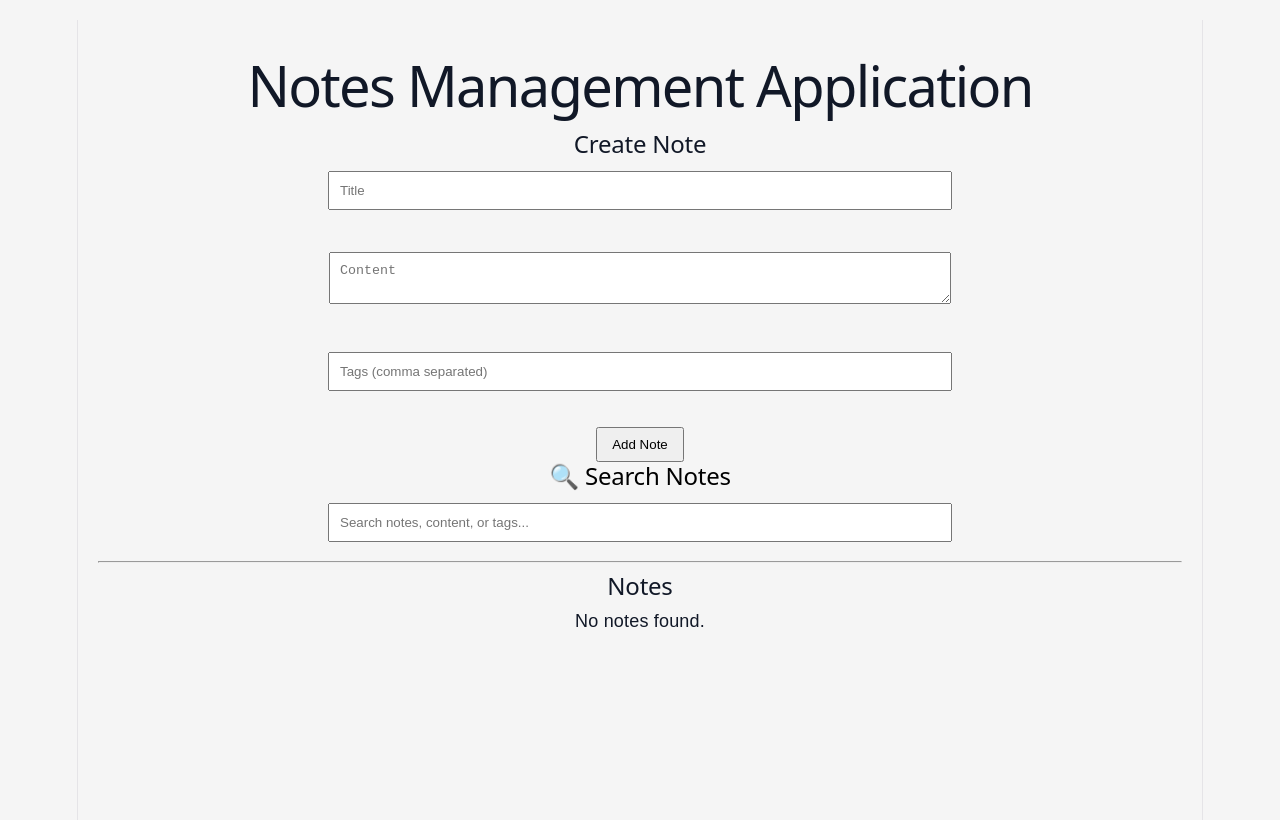
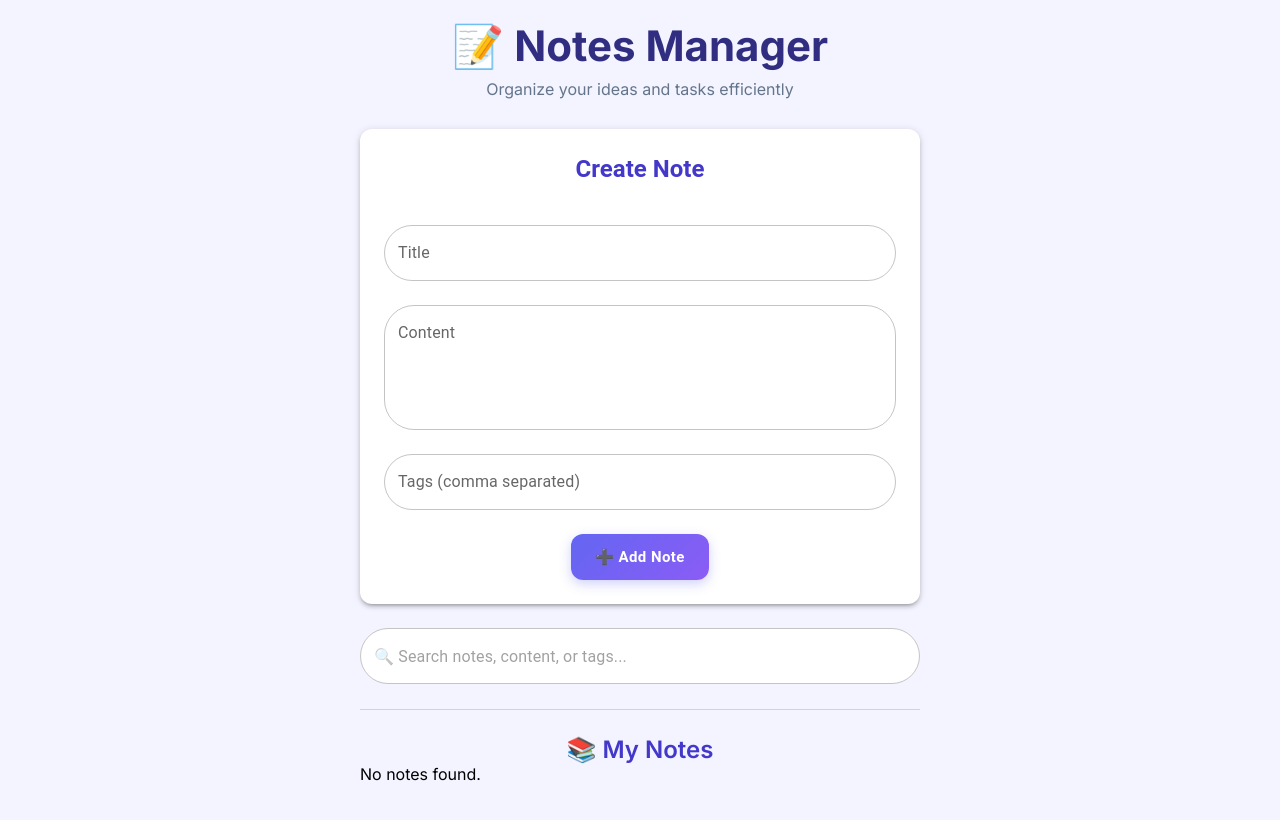
Before and after one commit to Manohari-JV/notes-management-app, a React (Vite) app: page / in a window 1280 px wide. Shown: the top 820 px of the page. Built offline with nearby package versions, Linux system fonts and the light colour scheme.

Commit message:
Implement core notes management features

```diff
--- a/index.html
+++ b/index.html
@@ -3,6 +3,9 @@
   <head>
     <meta charset="UTF-8" />
     <link rel="icon" type="image/svg+xml" href="/favicon.svg" />
+    <link rel="preconnect" href="https://fonts.googleapis.com">
+<link rel="preconnect" href="https://fonts.gstatic.com" crossorigin>
+<link href="https://fonts.googleapis.com/css2?family=Inter:wght@400;500;600;700&display=swap" rel="stylesheet">
     <meta name="viewport" content="width=device-width, initial-scale=1.0" />
     <title>notes-app</title>
   </head>
--- a/package.json
+++ b/package.json
@@ -10,6 +10,10 @@
     "preview": "vite preview"
   },
   "dependencies": {
+    "@emotion/react": "^11.14.0",
+    "@emotion/styled": "^11.14.1",
+    "@mui/icons-material": "^9.1.1",
+    "@mui/material": "^9.1.1",
     "react": "^19.2.6",
     "react-dom": "^19.2.6",
     "uuid": "^14.0.0"
--- a/src/App.css
+++ b/src/App.css
@@ -1,41 +1,145 @@
 body {
-  font-family: Arial, sans-serif;
-  background: #f5f5f5;
+  font-family: "Inter", sans-serif;
+  background: #f3f4ff;
   margin: 0;
-  padding: 20px;
+  min-height: 100vh;
+  overflow-x: hidden;
 }
+
+/* Header */
+
+h1 {
+  font-size: 42px;
+  font-weight: 800;
+  color: #312e81;
+  text-align: center;
+  margin-bottom: 8px;
+}
+
+.subtitle {
+  text-align: center;
+  color: #64748b;
+  font-size: 16px;
+  margin-bottom: 30px;
+}
+
+h2 {
+  font-size: 24px;
+  font-weight: 600;
+  color: #4338ca;
+}
+
+h3 {
+  font-size: 22px;
+  font-weight: 700;
+}
+
+/* Inputs */
 
 input,
 textarea {
   width: 100%;
-  max-width: 600px;
-  padding: 10px;
-  margin-top: 5px;
-  margin-bottom: 10px;
+  box-sizing: border-box;
+  font-size: 14px;
 }
 
-button {
+/* Search Bar */
+
+.MuiOutlinedInput-root {
+  background: white;
+  border-radius: 30px !important;
+}
+
+/* Note Cards */
+
+.note-card {
+  background: white;
+  border-radius: 18px;
+  padding: 24px;
+  margin-top: 20px;
+  text-align: left;
+}
+
+.note-card h3 {
+  margin: 0;
+  color: #111827;
+}
+
+.note-card small {
+  color: #6b7280;
+}
+
+.note-content {
+  margin-top: 12px;
+  margin-bottom: 15px;
+  font-size: 15px;
+  line-height: 1.6;
+  color: #374151;
+}
+
+/* Tags */
+
+.tags-container {
+  margin-top: 10px;
+}
+
+.tag {
+  display: inline-block;
+  background: #ede9fe;
+  color: #6d28d9;
+  padding: 6px 12px;
+  border-radius: 20px;
+  margin-right: 8px;
+  margin-top: 5px;
+  font-size: 12px;
+  font-weight: 500;
+}
+
+/* Button Section */
+
+.button-group {
+  margin-top: 20px;
+}
+
+/* Edit Button */
+
+.edit-btn {
+  background: #6366f1;
+  color: white;
   padding: 8px 14px;
+  border: none;
+  border-radius: 8px;
+  margin-right: 8px;
   cursor: pointer;
 }
 
-.note-card {
-  background: white;
+/* Delete Button */
+
+.delete-btn {
+  background: #f472b6;
+  color: white;
+  padding: 8px 14px;
+  border: none;
   border-radius: 8px;
-  padding: 15px;
-  margin-top: 10px;
-  box-shadow: 0 2px 6px rgba(0, 0, 0, 0.1);
+  cursor: pointer;
 }
 
-body {
-  background-color: #f5f5f5;
-  color: #111827;
+/* Divider */
+
+hr {
+  border: none;
+  border-top: 1px solid #cbd5e1;
+  margin: 25px 0;
 }
 
-h1,
-h2,
-h3,
-p,
-small {
-  color: #111827;
+/* Mobile */
+
+@media (max-width: 768px) {
+  h1 {
+    font-size: 32px;
+  }
+
+  .note-card {
+    padding: 18px;
+  }
 }
--- a/src/App.tsx
+++ b/src/App.tsx
@@ -76,9 +76,17 @@ function App() {
 });
 
   return (
-    <div style={{ padding: "20px" }}>
-      <h1>Notes Management Application</h1>
-
+    <div
+  style={{
+    maxWidth: "600px",
+    margin: "0 auto",
+    padding: "20px",
+  }}
+>
+<h1>📝 Notes Manager</h1>
+<p className="subtitle">
+  Organize your ideas and tasks efficiently
+</p>
       <NoteForm
   onAddNote={addNote}
   editingNote={editingNote}
@@ -91,7 +99,9 @@ function App() {
 
       <hr />
 
-      <h2>Notes</h2>
+      <div style={{ textAlign: "center" }}>
+  <h2>📚 My Notes</h2>
+</div>
 
       {filteredNotes.length === 0 ? (
         <p>No notes found.</p>
@@ -104,20 +114,13 @@ function App() {
   Created: {note.createdAt || "NO DATE FOUND"}
 </small>
 
-<p>{note.content}</p>
+<p className="note-content">
+      {note.content}
+    </p>
 
-            <div>
+            <div className="tags-container">
       {note.tags.map((tag) => (
-    <span
-      key={tag}
-      style={{
-        backgroundColor: "#e5e7eb",
-        padding: "4px 8px",
-        borderRadius: "12px",
-        marginRight: "6px",
-        fontSize: "12px",
-      }}
-    >
+        <span key={tag} className="tag">
           {tag}
         </span>
       ))}
@@ -126,19 +129,21 @@ function App() {
             <br />
             <br />
 
+            <div className="button-group">
     <button
+      className="edit-btn"
       onClick={() => setEditingNote(note)}
     >
-  Edit
+      ✏️ Edit
     </button>
 
-{" "}
-
     <button
+      className="delete-btn"
       onClick={() => deleteNote(note.id)}
     >
-  Delete
+      🗑 Delete
     </button>
+  </div>
 </div>
         ))
       )}
--- a/src/components/NoteForm.tsx
+++ b/src/components/NoteForm.tsx
@@ -1,7 +1,17 @@
 import { useEffect, useState } from "react";
+import {
+  TextField,
+  Button,
+  Paper,
+  Typography,
+} from "@mui/material";
 
 interface NoteFormProps {
-  onAddNote: (title: string, content: string, tags: string[]) => void;
+  onAddNote: (
+    title: string,
+    content: string,
+    tags: string[]
+  ) => void;
   editingNote?: {
     title: string;
     content: string;
@@ -16,6 +26,7 @@ function NoteForm({
   const [title, setTitle] = useState("");
   const [content, setContent] = useState("");
   const [tags, setTags] = useState("");
+
   useEffect(() => {
     if (editingNote) {
       setTitle(editingNote.title);
@@ -23,7 +34,10 @@ function NoteForm({
       setTags(editingNote.tags.join(", "));
     }
   }, [editingNote]);
-  const handleSubmit = (e: React.FormEvent) => {
+
+  const handleSubmit = (
+    e: React.FormEvent
+  ) => {
     e.preventDefault();
 
     if (!title.trim() || !content.trim()) {
@@ -44,42 +58,90 @@ function NoteForm({
   };
 
   return (
+    <Paper
+      elevation={3}
+      sx={{
+        padding: 3,
+        borderRadius: 3,
+        marginBottom: 3,
+      }}
+    >
+      <Typography
+  variant="h5"
+  gutterBottom
+  align="center"
+  sx={{
+    fontWeight: 600,
+    color: "#4338ca",
+    mb: 3,
+  }}
+>
+        {editingNote
+          ? "Edit Note"
+          : "Create Note"}
+      </Typography>
+
       <form onSubmit={handleSubmit}>
-      <h2>Create Note</h2>
-
-      <input
-        type="text"
-        placeholder="Title"
+        <TextField
+          fullWidth
+          label="Title"
+          margin="normal"
           value={title}
-        onChange={(e) => setTitle(e.target.value)}
+          onChange={(e) =>
+            setTitle(e.target.value)
+          }
         />
 
-      <br />
-      <br />
-
-      <textarea
-        placeholder="Content"
+        <TextField
+          fullWidth
+          multiline
+          rows={4}
+          label="Content"
+          margin="normal"
           value={content}
-        onChange={(e) => setContent(e.target.value)}
+          onChange={(e) =>
+            setContent(e.target.value)
+          }
         />
 
-      <br />
-      <br />
-
-      <input
-        type="text"
-        placeholder="Tags (comma separated)"
+        <TextField
+          fullWidth
+          label="Tags (comma separated)"
+          margin="normal"
           value={tags}
-        onChange={(e) => setTags(e.target.value)}
+          onChange={(e) =>
+            setTags(e.target.value)
+          }
         />
 
-      <br />
-      <br />
+        <Button
+  variant="contained"
+  size="large"
+  type="submit"
+  sx={{
+    mt: 2,
+    display: "block",
+    mx: "auto",
+    background:
+      "linear-gradient(135deg, #6366f1, #8b5cf6)",
+    borderRadius: "12px",
+    padding: "10px 24px",
+    textTransform: "none",
+    fontWeight: 600,
+    fontSize: "15px",
+    boxShadow:
+      "0 4px 12px rgba(99,102,241,0.3)",
 
-      <button type="submit">
-  {editingNote ? "Update Note" : "Add Note"}
-</button>
+    "&:hover": {
+      background:
+        "linear-gradient(135deg, #4f46e5, #7c3aed)",
+    },
+  }}
+>
+  {editingNote ? "✨ Update Note" : "➕ Add Note"}
+</Button>
       </form>
+    </Paper>
   );
 }
 
--- a/src/components/SearchBar.tsx
+++ b/src/components/SearchBar.tsx
@@ -1,20 +1,31 @@
+import TextField from "@mui/material/TextField";
+import InputAdornment from "@mui/material/InputAdornment";
+import SearchIcon from "@mui/icons-material/Search";
+
 interface SearchBarProps {
   searchTag: string;
   setSearchTag: (value: string) => void;
 }
 
-function SearchBar({ searchTag, setSearchTag }: SearchBarProps) {
+function SearchBar({
+  searchTag,
+  setSearchTag,
+}: SearchBarProps) {
   return (
-    <div>
-      <h2 style={{ color: "black" }}>
-  🔍 Search Notes
-</h2>
-
-      <input
-        type="text"
-        placeholder="Search notes, content, or tags..."
+    <div style={{ margin: "20px 0" }}>
+      <TextField
+        fullWidth
+        variant="outlined"
+        placeholder="🔍 Search notes, content, or tags..."
         value={searchTag}
         onChange={(e) => setSearchTag(e.target.value)}
+        InputProps={{
+          startAdornment: (
+            <InputAdornment position="start">
+              <SearchIcon />
+            </InputAdornment>
+          ),
+        }}
       />
     </div>
   );
--- a/src/index.css
+++ b/src/index.css
@@ -1,111 +1,20 @@
-:root {
-  --text: #6b6375;
-  --text-h: #08060d;
-  --bg: #fff;
-  --border: #e5e4e7;
-  --code-bg: #f4f3ec;
-  --accent: #aa3bff;
-  --accent-bg: rgba(170, 59, 255, 0.1);
-  --accent-border: rgba(170, 59, 255, 0.5);
-  --social-bg: rgba(244, 243, 236, 0.5);
-  --shadow:
-    rgba(0, 0, 0, 0.1) 0 10px 15px -3px, rgba(0, 0, 0, 0.05) 0 4px 6px -2px;
-
-  --sans: system-ui, 'Segoe UI', Roboto, sans-serif;
-  --heading: system-ui, 'Segoe UI', Roboto, sans-serif;
-  --mono: ui-monospace, Consolas, monospace;
-
-  font: 18px/145% var(--sans);
-  letter-spacing: 0.18px;
-  color-scheme: light ;
-  color: var(--text);
-  background: var(--bg);
-  font-synthesis: none;
-  text-rendering: optimizeLegibility;
-  -webkit-font-smoothing: antialiased;
-  -moz-osx-font-smoothing: grayscale;
-
-  @media (max-width: 1024px) {
-    font-size: 16px;
-  }
+* {
+  margin: 0;
+  padding: 0;
+  box-sizing: border-box;
 }
 
-@media (prefers-color-scheme: dark) {
-  :root {
-    --text: #9ca3af;
-    --text-h: #f3f4f6;
-    --bg: #16171d;
-    --border: #2e303a;
-    --code-bg: #1f2028;
-    --accent: #c084fc;
-    --accent-bg: rgba(192, 132, 252, 0.15);
-    --accent-border: rgba(192, 132, 252, 0.5);
-    --social-bg: rgba(47, 48, 58, 0.5);
-    --shadow:
-      rgba(0, 0, 0, 0.4) 0 10px 15px -3px, rgba(0, 0, 0, 0.25) 0 4px 6px -2px;
-  }
-
-  #social .button-icon {
-    filter: invert(1) brightness(2);
-  }
-}
-
+html,
+body,
 #root {
-  width: 1126px;
-  max-width: 100%;
-  margin: 0 auto;
-  text-align: center;
-  border-inline: 1px solid var(--border);
-  min-height: 100svh;
-  display: flex;
-  flex-direction: column;
-  box-sizing: border-box;
+  width: 100%;
+  min-height: 100vh;
 }
 
 body {
   margin: 0;
 }
 
-h1,
-h2 {
-  font-family: var(--heading);
-  font-weight: 500;
-  color: var(--text-h);
+#root {
+  width: 100%;
 }
-
-h1 {
-  font-size: 56px;
-  letter-spacing: -1.68px;
-  margin: 32px 0;
-  @media (max-width: 1024px) {
-    font-size: 36px;
-    margin: 20px 0;
-  }
-}
-h2 {
-  font-size: 24px;
-  line-height: 118%;
-  letter-spacing: -0.24px;
-  margin: 0 0 8px;
-  @media (max-width: 1024px) {
-    font-size: 20px;
-  }
-}
-p {
-  margin: 0;
-}
-
-code,
-.counter {
-  font-family: var(--mono);
-  display: inline-flex;
-  border-radius: 4px;
-  color: var(--text-h);
-}
-
-code {
-  font-size: 15px;
-  line-height: 135%;
-  padding: 4px 8px;
-  background: var(--code-bg);
-}
```
Also changed, not shown: 1 other file (tests, documents, lock files or other folders). Lines whose indentation alone changed are shown as unchanged.
